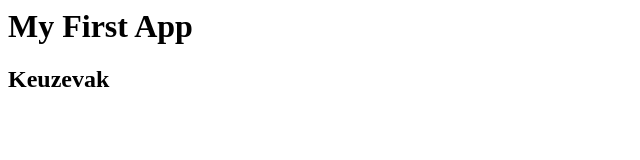
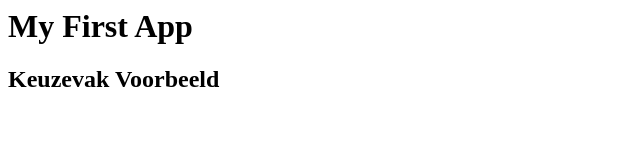
Before and after one commit to broezer/my-first-app, a plain HTML site: page index.html in a window 1280 px wide. Shown: the whole page, without its empty margins (0-640 px from the left). Drawn offline with Linux system fonts and the light colour scheme.

Commit message:
changed index.html

```diff
--- a/index.html
+++ b/index.html
@@ -1,2 +1,2 @@
 <h1>My First App</h1>
-<h2>Keuzevak</h2>
+<h2>Keuzevak Voorbeeld</h2>
```
